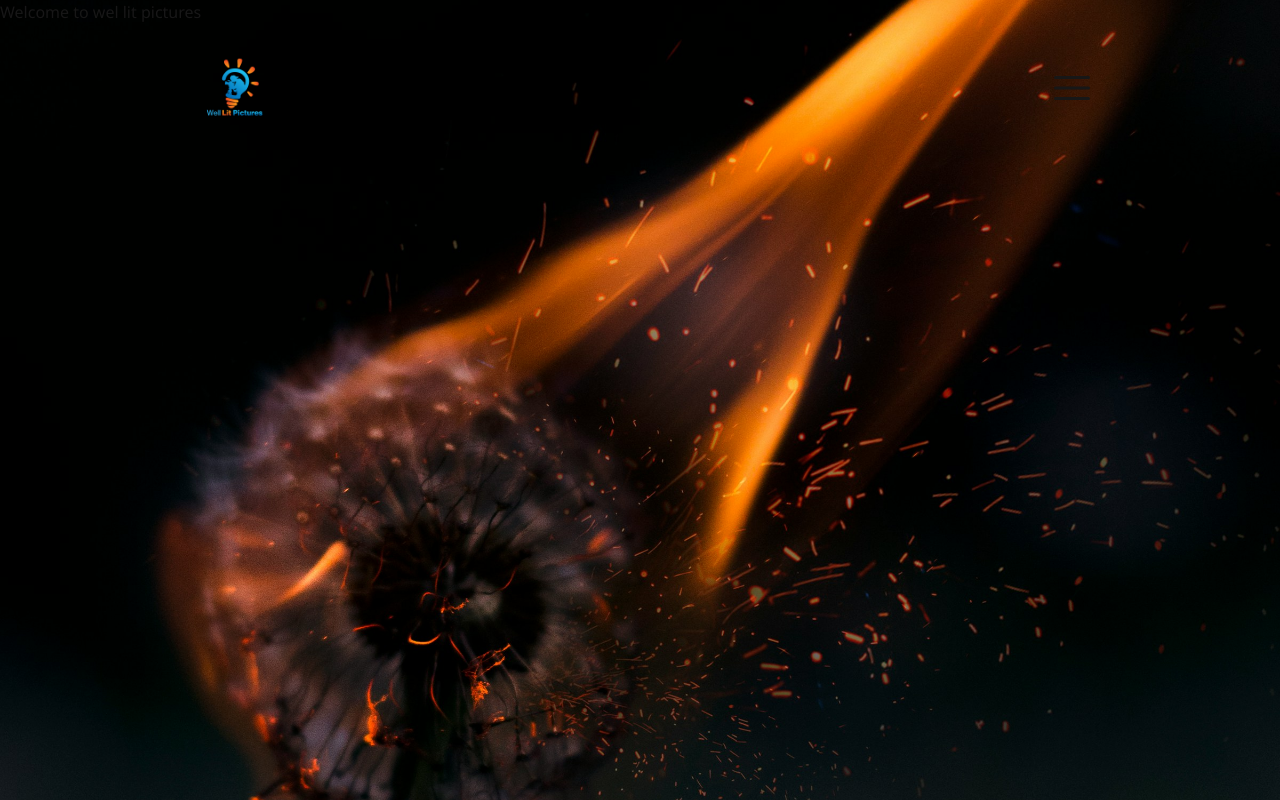
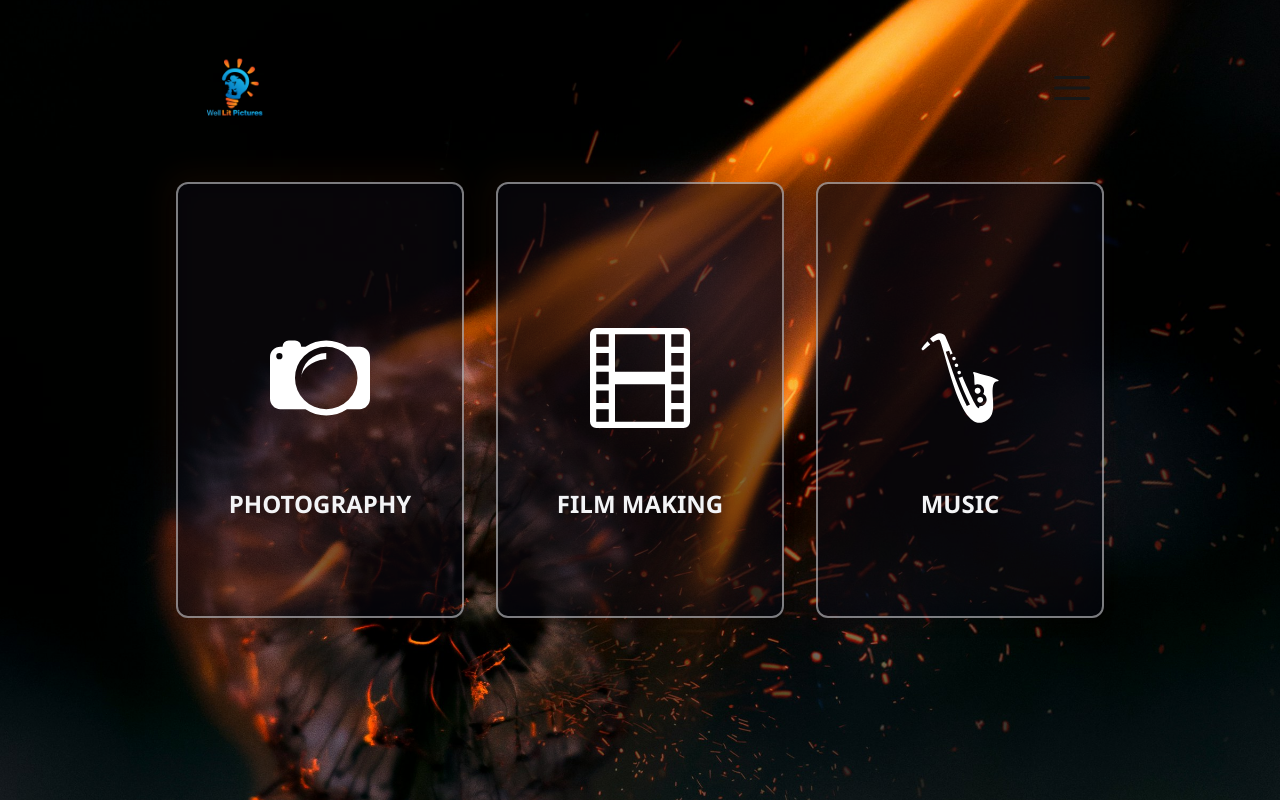
Before and after one commit to motanyaFrancis/well-lit, a Next.js app: page / in a window 1280 px wide. Built offline with nearby package versions, Linux system fonts and the light colour scheme.

Commit message:
Pages changes and deletion

```diff
--- a/app/(main)/about/page.tsx
+++ b/app/(main)/about/page.tsx
@@ -3,7 +3,7 @@ import React from 'react';
 const About: React.FC = () => {
   return (
     <div>
-
+       Welcome to well lit pictures
     </div>
   );
 };
--- a/app/(main)/page.tsx
+++ /dev/null
@@ -1,11 +0,0 @@
-import React from 'react';
-
-const App: React.FC = () => {
-  return (
-    <div>
-      Welcome to wel lit pictures
-    </div>
-  );
-};
-
-export default App;
```
